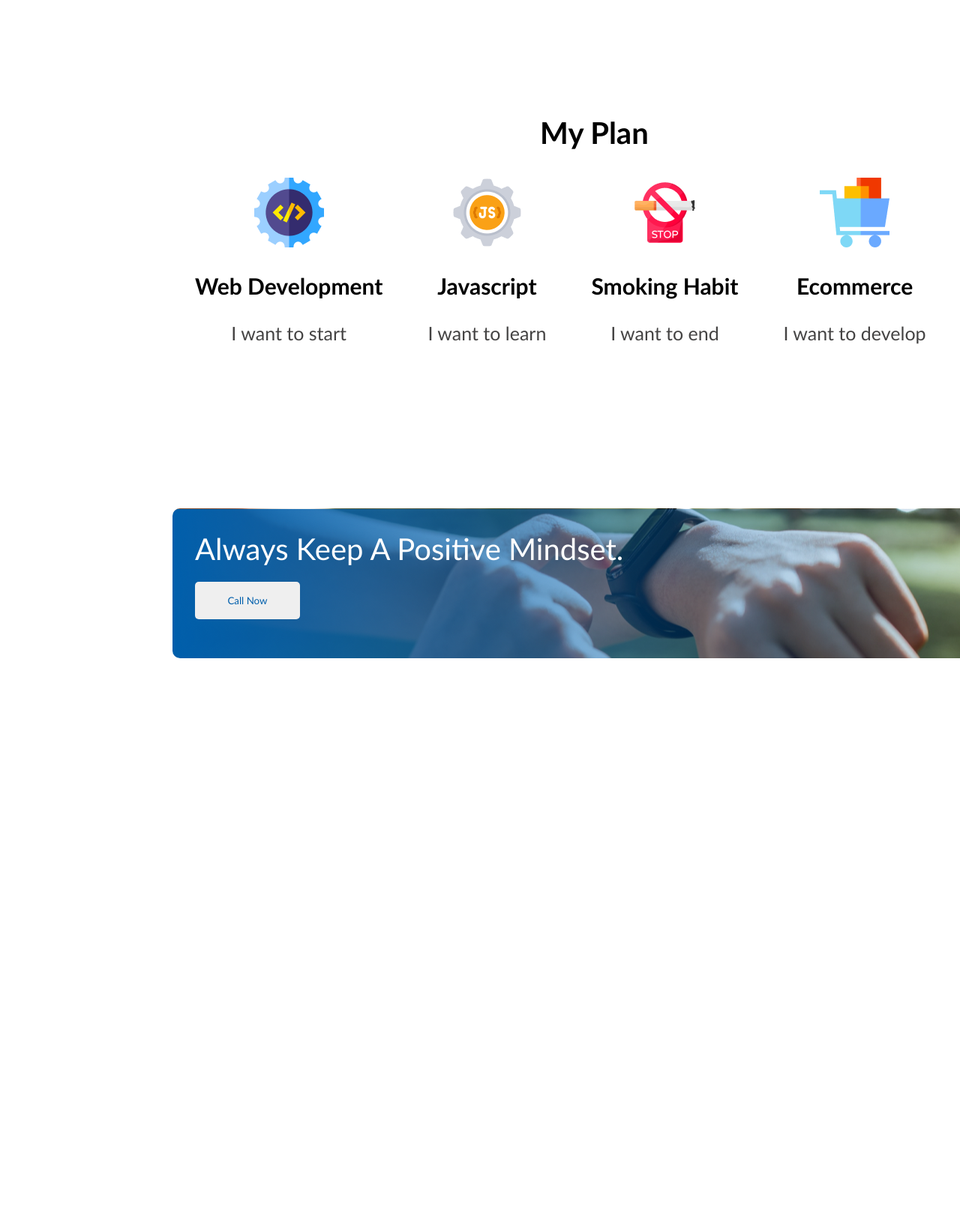
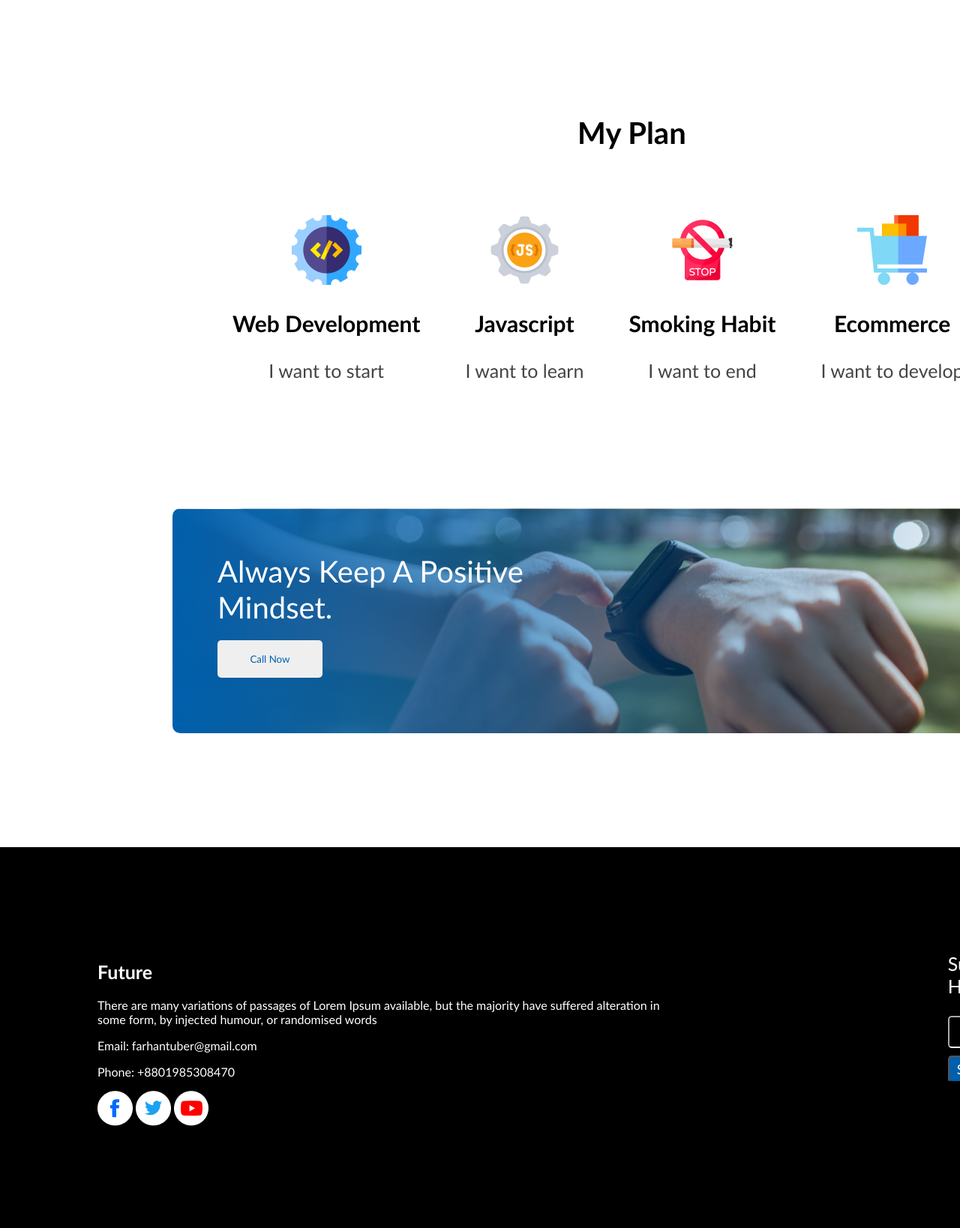
Before and after one commit to farhanthegreat/first-assignment, a plain HTML site: page index.html in a window 1280 px wide. Shown: the part 1672-3310 px from the top of the page at 75% size. Before the commit the page ends 2550 px from the top, so only its background shows below. Drawn offline with Linux system fonts and the light colour scheme.

Commit message:
final submission

```diff
--- a/index.html
+++ b/index.html
@@ -46,7 +46,7 @@
 
             <!-- plan part -->
 
-            <h2 style="position: absolute; width: 179px; height: 47px; left: 720px; top: 1792px; font-size: 40px; font-weight: 700px; margin-bottom: 50px;">My Plan</h2>
+            <h2 class="my-plan">My Plan</h2>
         </section>
 
         <section class="plans">
@@ -84,7 +84,30 @@
     <!-- footer  -->
 
 
-    <footer>
+    <footer class="footer-area">
+        <section class="footer-content">
+            <section class="footer-text">
+                <h2>Future</h2>
+                <p style="margin-right: 330px;">There are many variations of passages of Lorem Ipsum available, but the majority have suffered alteration in some form, by injected humour, or randomised words</p>
+                <p>Email: farhantuber@gmail.com</p>
+                <p>Phone: +8801985308470</p>
+                <div>
+                    <img src="images/icons/fb.png" alt="">
+                    <img src="images/icons/twitter.png" alt="">
+                    <img src="images/icons/youtube.png" alt="">
+
+                </div>
+            </section>
+
+            <section>
+                <p class="sub-text">Subscribe Here</p>
+
+                <input class="footer-email" type="email" name="" id="" placeholder="Enter Your Email">
+                <br>
+                <button class="footer-button" type="submit">Subscribe</button>
+            </section>
+
+        </section>
 
     </footer>
 </body>
--- a/styles/assignment.css
+++ b/styles/assignment.css
@@ -86,8 +86,23 @@ header .input-primary {
     color: #444343;
 }
 main .list-align {
-    list-style-type: none;
+    margin-left: -18px;
+    list-style-type:"\1F44D";
     color: #444343;
+}
+
+.list-align li {
+    padding-bottom: 5px;
+}
+
+.my-plan {
+    position: absolute;
+    width: 179px;
+    height: 47px;
+    left: 770px;
+    top: 1792px;
+    font-size: 40px;
+    font-weight: 700px;
 }
 
 /* plan styles */
@@ -98,6 +113,8 @@ main .list-align {
     height: 202.96px;
     left: 230px;
     top: 1889px;
+    padding-left: 50px;
+    padding-top: 50px;
 }
 .plans .plans-element {
     text-align: center;
@@ -121,10 +138,10 @@ main .list-align {
     background-image:url('../images/gradient1.png'), url('../images/watch.png');
     background-repeat:no-repeat, no-repeat;
     background-position: top, left;
-    margin: 130px 230px 130px 0px;
+    margin: 130px 230px 0px 0px;
     position: absolute;
     width: 1140px;
-    height: 200px;
+    height: 300px;
     left: 230px;
     top: 2220px;
     border-radius: 10px;
@@ -134,7 +151,8 @@ main .list-align {
     color: white;
     font-size: 40px;
     font-weight: 700px;
-    margin: 30px 0px 0px 30px;
+    margin: 60px 0px 0px 60px;
+    padding-right: 600px;
 }
 
 .image-button {
@@ -142,9 +160,62 @@ main .list-align {
     height: 50px;
     border: none;
     color: #005FAC;
-    margin-left: 30px;
+    margin-left: 60px;
     margin-top: 20px;
     border-radius: 5px;
 }
 
 /* footer style */
+
+.footer-area {
+    position: absolute;
+    width: 1600px;
+    height: 577px;
+    left: 0px;
+    top: 2651.96px;
+    margin-top: 150px;
+    background-color: black;
+}
+
+.footer-content {
+    display: flex;
+}
+
+.footer-text {
+    margin: 130px 0px 130px 130px;
+    padding-right: 40px;
+    color: white;
+}
+
+.footer-text h2 {
+    font-size: 25px;
+    font-weight: 600px;
+}
+
+
+.sub-text {
+    color: white;
+    font-size: 25px;
+    font-weight: 600px;
+    margin: 140px 230px 25px 0px;
+}
+
+.footer-email {
+    background-color: black;
+    border-radius: 5px;
+    padding: 10px 40px 10px 0px;
+    border-color: white;
+    text-align: center;
+    font-weight: 500px;
+    font-size: 16px;
+}
+
+.footer-button {
+    margin-top: 10px;
+    font-size: 18px;
+    font-weight: 500;
+    padding: 5px 10px;
+    color: white;
+    background-color: #005FAC;
+    border-radius: 5px;
+}
```
